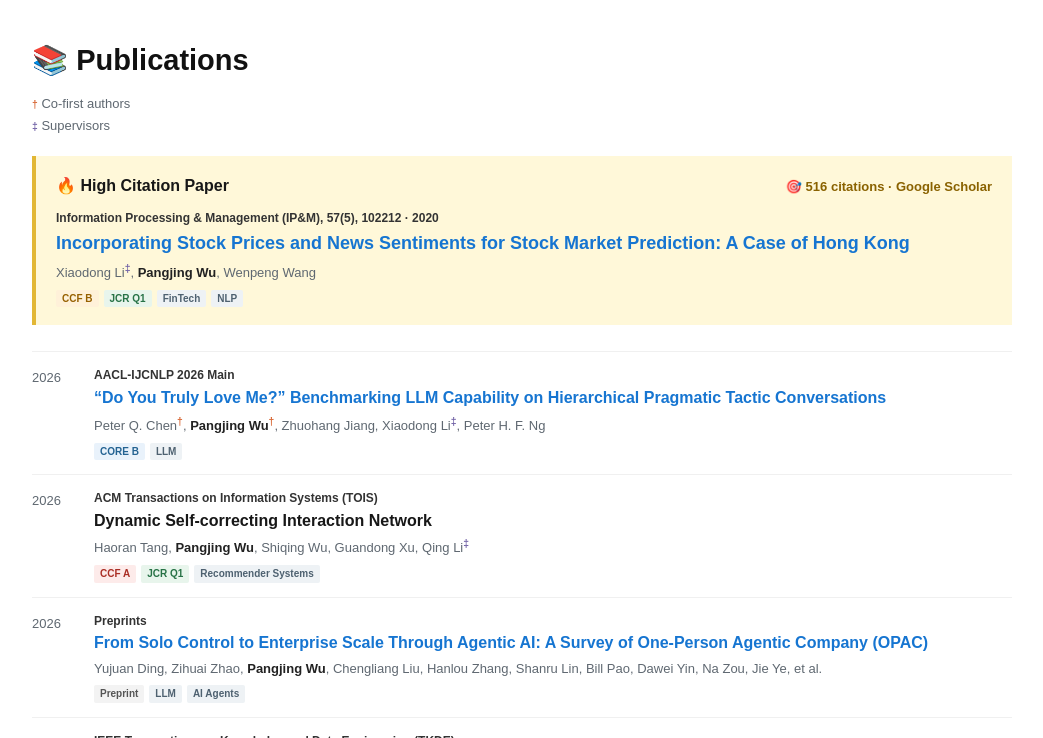
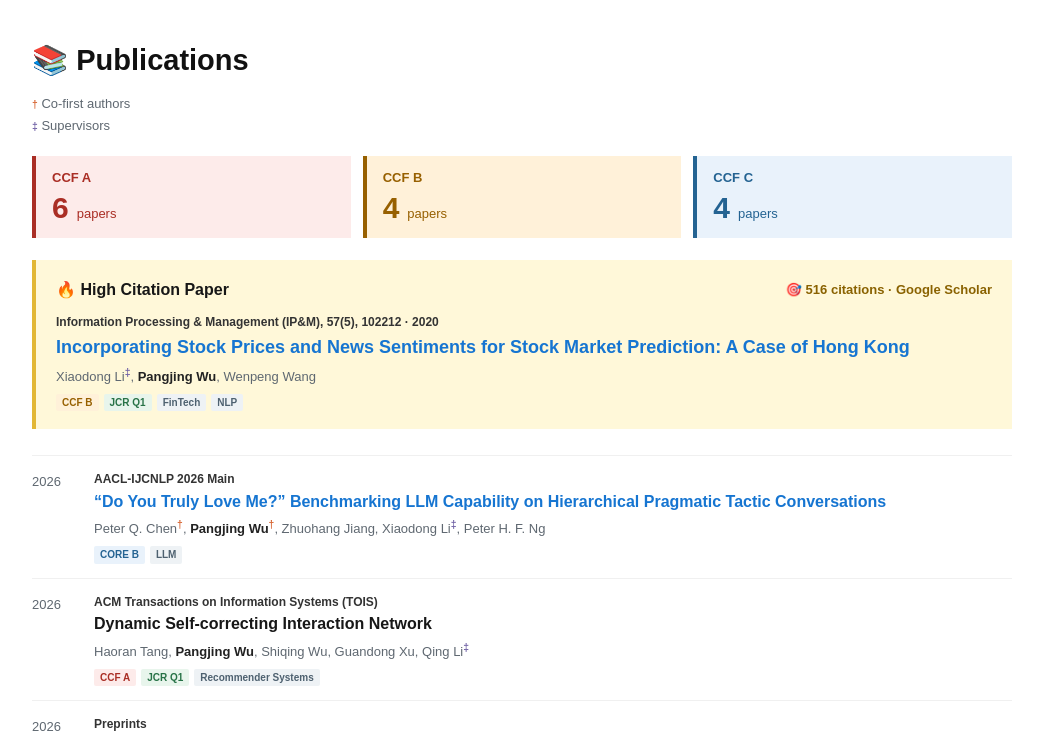
Before and after one commit to Pangjing-Wu/Pangjing-Wu.github.io, a plain HTML site: page index.html in a window 1280 px wide. Shown: the part 1172-1910 px from the top of the page, without its empty margins (118-1161 px from the left). Drawn offline with Linux system fonts and the light colour scheme.

Commit message:
update and add cv

```diff
--- a/index.html
+++ b/index.html
@@ -23,6 +23,7 @@
       <button type="button" data-set-lang="en" aria-pressed="true">EN</button>
       <button type="button" data-set-lang="zh" aria-pressed="false">中文</button>
     </div>
+    <a class="cv-download" href="./WPJ_Academic_CV.pdf" download><span class="lang-en">Download CV</span><span class="lang-zh">下载简历</span> ↓</a>
   </header>
 
   <main id="main">
@@ -102,6 +103,24 @@
       <div class="publication-legend">
         <p class="contribution-note"><span class="equal-mark">†</span> <span class="lang-en">Co-first authors</span><span class="lang-zh">共同第一作者</span></p>
         <p class="supervision-note"><span class="supervisor-mark">‡</span> <span class="lang-en">Supervisors</span><span class="lang-zh">导师</span></p>
+      </div>
+
+      <div class="ccf-stats">
+        <div class="ccf-stat rank-1">
+          <span class="ccf-stat-label">CCF A</span>
+          <strong data-ccf-count="A">6</strong>
+          <span class="ccf-stat-unit lang-en">papers</span><span class="ccf-stat-unit lang-zh">篇论文</span>
+        </div>
+        <div class="ccf-stat rank-2">
+          <span class="ccf-stat-label">CCF B</span>
+          <strong data-ccf-count="B">4</strong>
+          <span class="ccf-stat-unit lang-en">papers</span><span class="ccf-stat-unit lang-zh">篇论文</span>
+        </div>
+        <div class="ccf-stat rank-3">
+          <span class="ccf-stat-label">CCF C</span>
+          <strong data-ccf-count="C">4</strong>
+          <span class="ccf-stat-unit lang-en">papers</span><span class="ccf-stat-unit lang-zh">篇论文</span>
+        </div>
       </div>
 
       <article class="high-citation-paper">
--- a/site.js
+++ b/site.js
@@ -36,6 +36,15 @@
     });
   });
 
+  const ccfCounts = { A: 0, B: 0, C: 0 };
+  document.querySelectorAll('.publications-section .badge.ccf').forEach((badge) => {
+    const rank = badge.textContent.trim().match(/^CCF ([ABC])$/)?.[1];
+    if (rank) ccfCounts[rank] += 1;
+  });
+  document.querySelectorAll('[data-ccf-count]').forEach((count) => {
+    count.textContent = ccfCounts[count.dataset.ccfCount];
+  });
+
   let savedLanguage;
   try {
     savedLanguage = localStorage.getItem('preferred-language');
--- a/stylesheet.css
+++ b/stylesheet.css
@@ -60,7 +60,14 @@
   display: flex;
   justify-content: flex-end;
   align-items: center;
+  gap: 16px;
   min-height: 52px;
+}
+
+.cv-download {
+  font-size: 13px;
+  font-weight: 700;
+  white-space: nowrap;
 }
 
 .language-switch {
@@ -256,6 +263,53 @@
   color: #7162a6;
   font-size: .8em;
   font-weight: 800;
+}
+
+.ccf-stats {
+  display: grid;
+  grid-template-columns: repeat(3, minmax(0, 1fr));
+  gap: 12px;
+  margin-bottom: 22px;
+}
+
+.ccf-stat {
+  display: flex;
+  flex-wrap: wrap;
+  align-items: baseline;
+  gap: 0 8px;
+  padding: 12px 16px;
+  border-left: 4px solid currentColor;
+}
+
+.ccf-stat.rank-1 {
+  background: #fdebea;
+  color: #aa2e25;
+}
+
+.ccf-stat.rank-2 {
+  background: #fff1d9;
+  color: #976000;
+}
+
+.ccf-stat.rank-3 {
+  background: #e9f2fb;
+  color: #246392;
+}
+
+.ccf-stat-label {
+  flex-basis: 100%;
+  font-size: 13px;
+  font-weight: 700;
+}
+
+.ccf-stat strong {
+  font-size: 30px;
+  line-height: 1.25;
+  font-variant-numeric: tabular-nums;
+}
+
+.ccf-stat-unit {
+  font-size: 13px;
 }
 
 .high-citation-paper {
@@ -492,6 +546,14 @@
     gap: 2px;
   }
 
+  .ccf-stats {
+    gap: 8px;
+  }
+
+  .ccf-stat {
+    padding: 10px 12px;
+  }
+
   footer {
     display: grid;
     gap: 9px;
```
Also changed, not shown: 1 other file.
